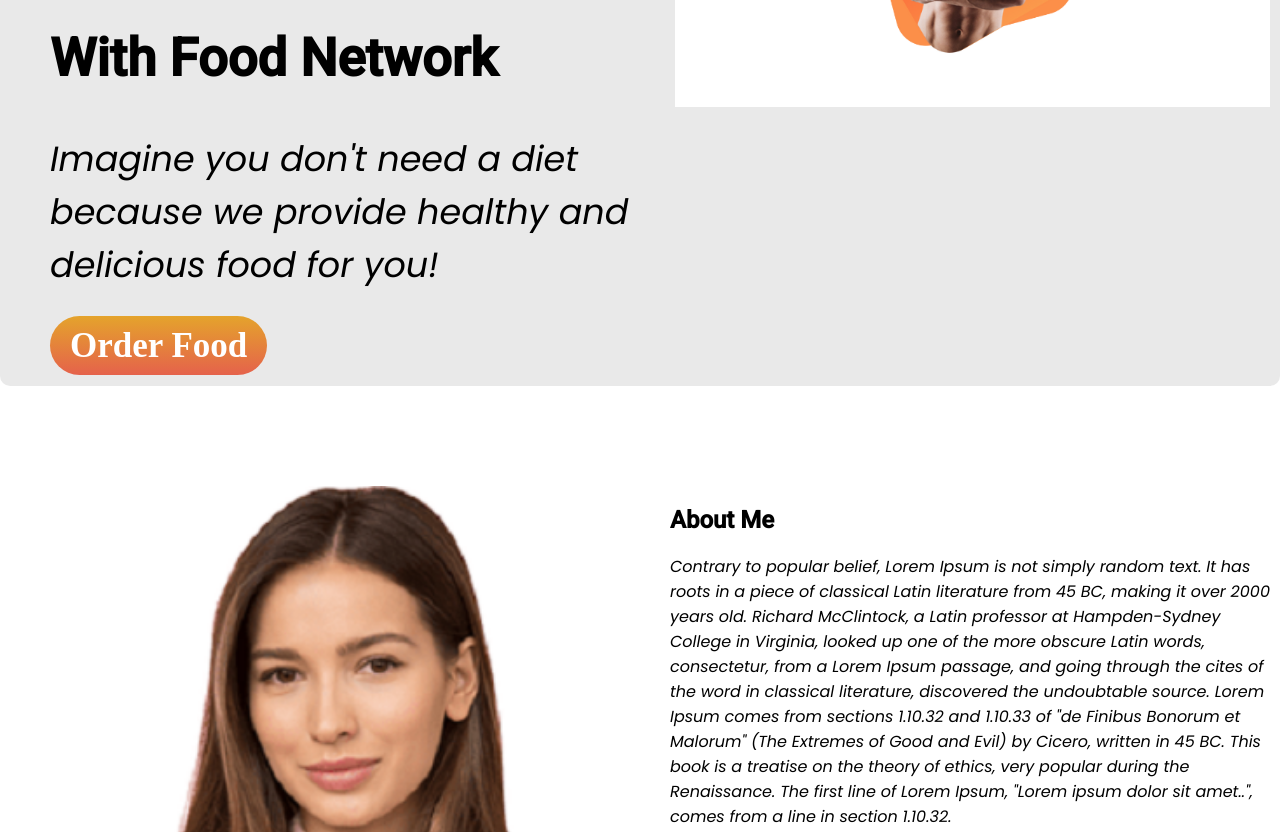
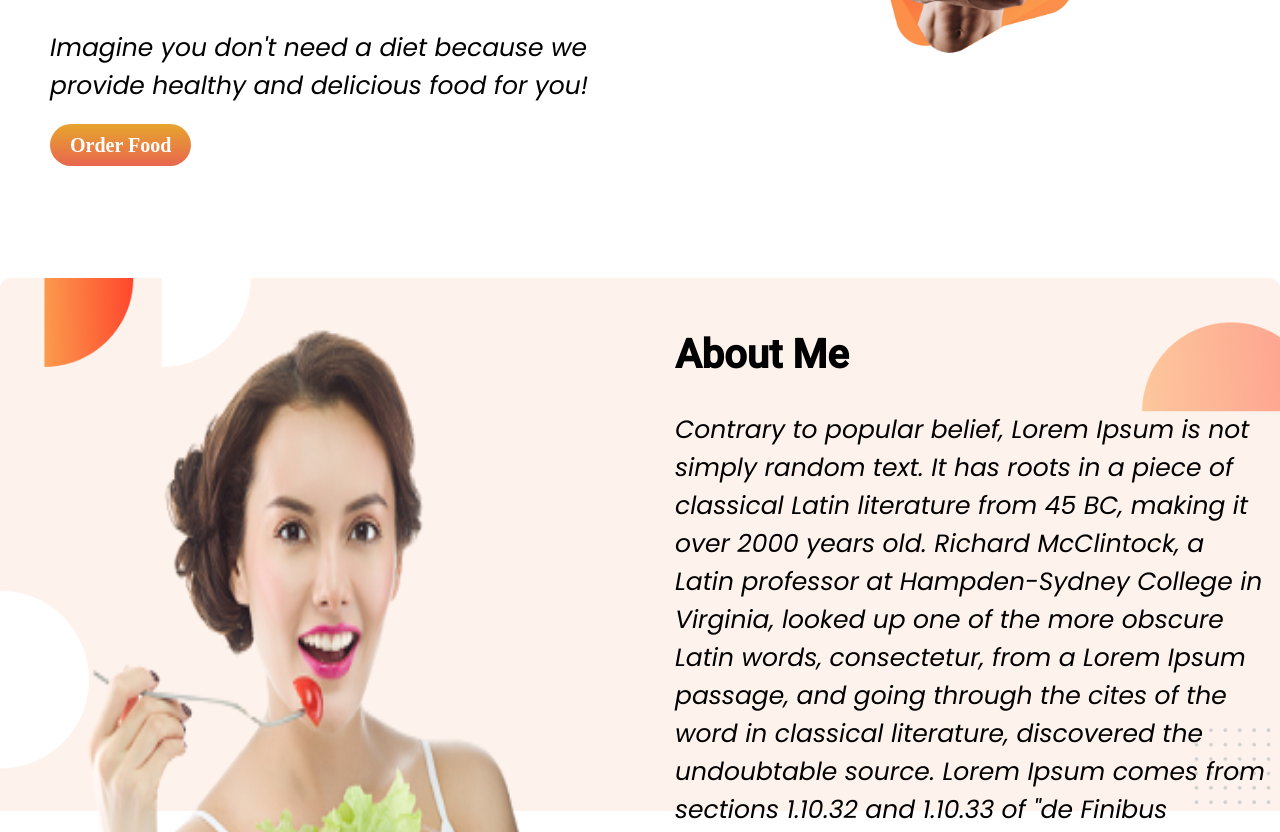
Before and after one commit to pathikroy86/Eat-Fresh-website, a plain HTML site: page index.html in a window 1280 px wide. Shown: the part 248-1080 px from the top of the page. Drawn offline with Linux system fonts and the light colour scheme.

Commit message:
2nd section done

```diff
--- a/index.html
+++ b/index.html
@@ -25,7 +25,7 @@
             <h1 style="font-family: 'Roboto', sans-serif;">With Food Network</h1>
             <p style="font-family: 'Poppins', sans-serif;">Imagine you don't need a diet because we provide healthy and
                 delicious food for you!</p>
-            <a class="order-food-button" href="http://www.foodpanda.com" target="_blank">Order Food</a>
+            <a class="button" href="http://www.foodpanda.com" target="_blank">Order Food</a>
         </div>
         <div class="half-width">
             <img src="images/Untitled design.png" alt="Healthy man">
@@ -33,11 +33,12 @@
     </section>
     <section class="second-part">
         <div class="half-width">
-            <img class="resize-pic" src="images/Person Image.png" alt="">
+            <img class="resize-pic" src="images/6667872_preview-removebg-preview-removebg-preview.png" alt="">
         </div>
         <div class="half-width">
-            <h1 style="font-family: 'Roboto', sans-serif;">About Me</h1>
-            <p style="font-family: 'Poppins', sans-serif;">Contrary to popular belief, Lorem Ipsum is not simply random
+            <h1 style="font-family: 'Roboto', sans-serif;font-size: 40px;">About Me</h1>
+            <p style="font-family: 'Poppins', sans-serif;font-size: 25px;">Contrary to popular belief, Lorem Ipsum is
+                not simply random
                 text. It has roots in a piece of classical Latin literature from 45 BC, making it over 2000 years old.
                 Richard McClintock, a Latin professor at Hampden-Sydney College in Virginia, looked up one of the more
                 obscure Latin words, consectetur, from a Lorem Ipsum passage, and going through the cites of the word in
@@ -45,6 +46,7 @@
                 1.10.33 of "de Finibus Bonorum et Malorum" (The Extremes of Good and Evil) by Cicero, written in 45 BC.
                 This book is a treatise on the theory of ethics, very popular during the Renaissance. The first line of
                 Lorem Ipsum, "Lorem ipsum dolor sit amet..", comes from a line in section 1.10.32.</p>
+            <a class="button" href="http://www.google.com">Contact Me</a>
         </div>
     </section>
 </body>
--- a/style.css
+++ b/style.css
@@ -5,8 +5,6 @@ body {
 .first-part {
     display: flex;
     padding: 20px 10px 20px 20px;
-    background-color: rgba(128, 128, 128, 0.178);
-    border-radius: 10px;
     margin-bottom: 100px;
 }
 
@@ -16,7 +14,7 @@ body {
 }
 
 .font-resizer {
-    font-size: 35px;
+    font-size: 25px;
 }
 
 span {
@@ -27,17 +25,27 @@ span {
     width: 100%;
 }
 
-.order-food-button {
+.button {
     text-decoration: none;
     color: white;
     font-weight: 700;
     background-image: linear-gradient(rgba(228, 156, 24, 0.904), rgba(228, 73, 46, 0.842));
     padding: 10px 20px;
     border-radius: 30px;
+    font-size: 20px;
 }
 
 .second-part {
     display: flex;
+    padding: 20px 10px 20px 20px;
+    background-image: url(images/7.png);
+    background-size: 100%;
+    border-radius: 10px;
+    background-repeat: no-repeat;
+    margin-bottom: 100px;
 }
 
-.resize-pic {}
+.resize-pic {
+    width: 370px;
+    height: 772px;
+}
```
Also changed, not shown: images/6667872_preview-removebg-preview-removebg-preview.png (added), images/6667872_preview-removebg-preview.png (added), images/eat-healthy-woman.png (added).
